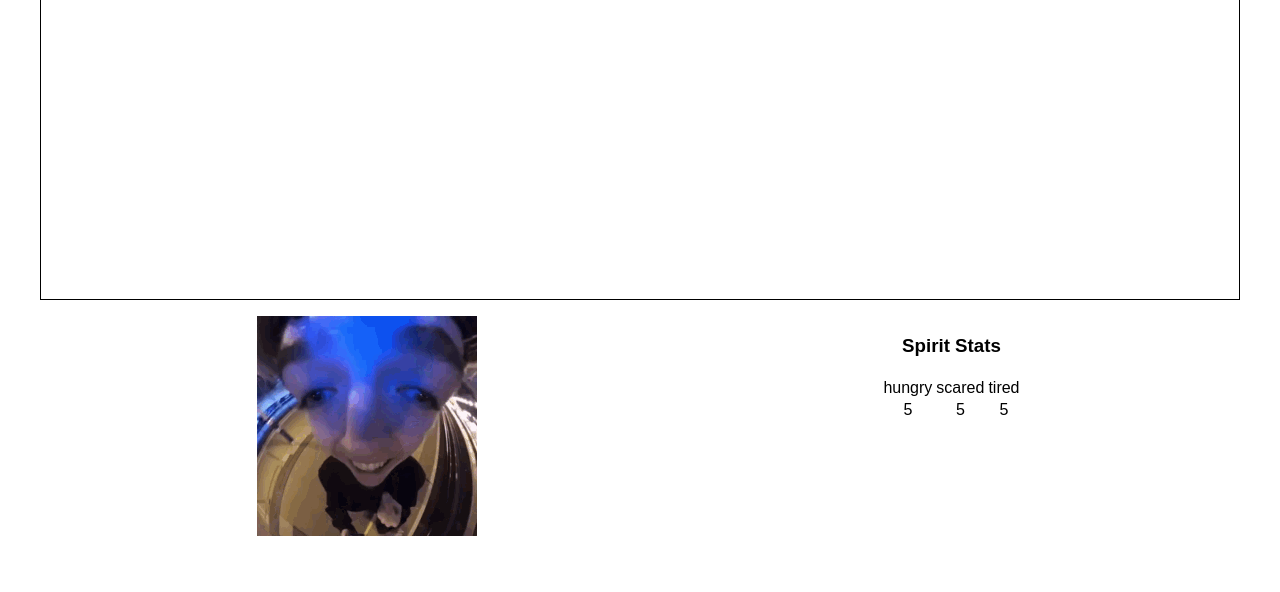
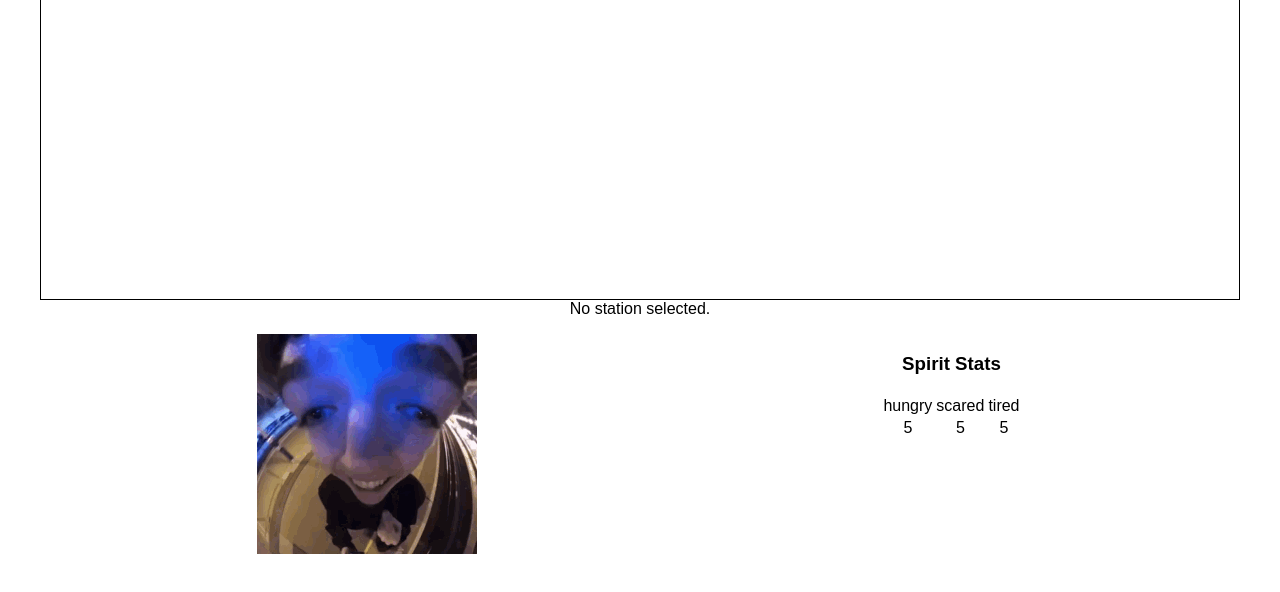
Before and after one commit to MichJadams/ghost, a React (Vite) app: page / in a window 1280 px wide. Shown: the part 720-1312 px from the top of the page. Built offline with nearby package versions, Linux system fonts and the light colour scheme; no server answers.

Commit message:
added more components to the main page

```diff
--- a/src/App.jsx
+++ b/src/App.jsx
@@ -2,6 +2,7 @@ import { useEffect, useState } from 'react'
 import reactLogo from './assets/react.svg'
 import viteLogo from '/vite.svg'
 import SubwayMap from './subwayMap/SubwayMap'
+import SelectedStation from './SelectedStation'
 import SpiritStats from './SpiritStats'
 import Spirit from './Spirit'
 import HexagonalGrid from './subwayMap/HexagonalGrid'
@@ -14,7 +15,8 @@ function App() {
     <>
       <h1>Metrogatchi</h1>
       <SubwayMap />
-      <div class="spirit-container">
+      <SelectedStation />
+      <div className="spirit-container">
       <Spirit />
       <SpiritStats />
       </div>
--- a/src/SelectedStation.jsx
+++ b/src/SelectedStation.jsx
@@ -1,6 +1,6 @@
 import React from 'react';
 import PropTypes from 'prop-types';
-import './SelectedStation.css'; // Optional: For styling
+//import './SelectedStation.css'; // Optional: For styling
 
 function SelectedStation ({ station }) {
   if (!station) {
```
